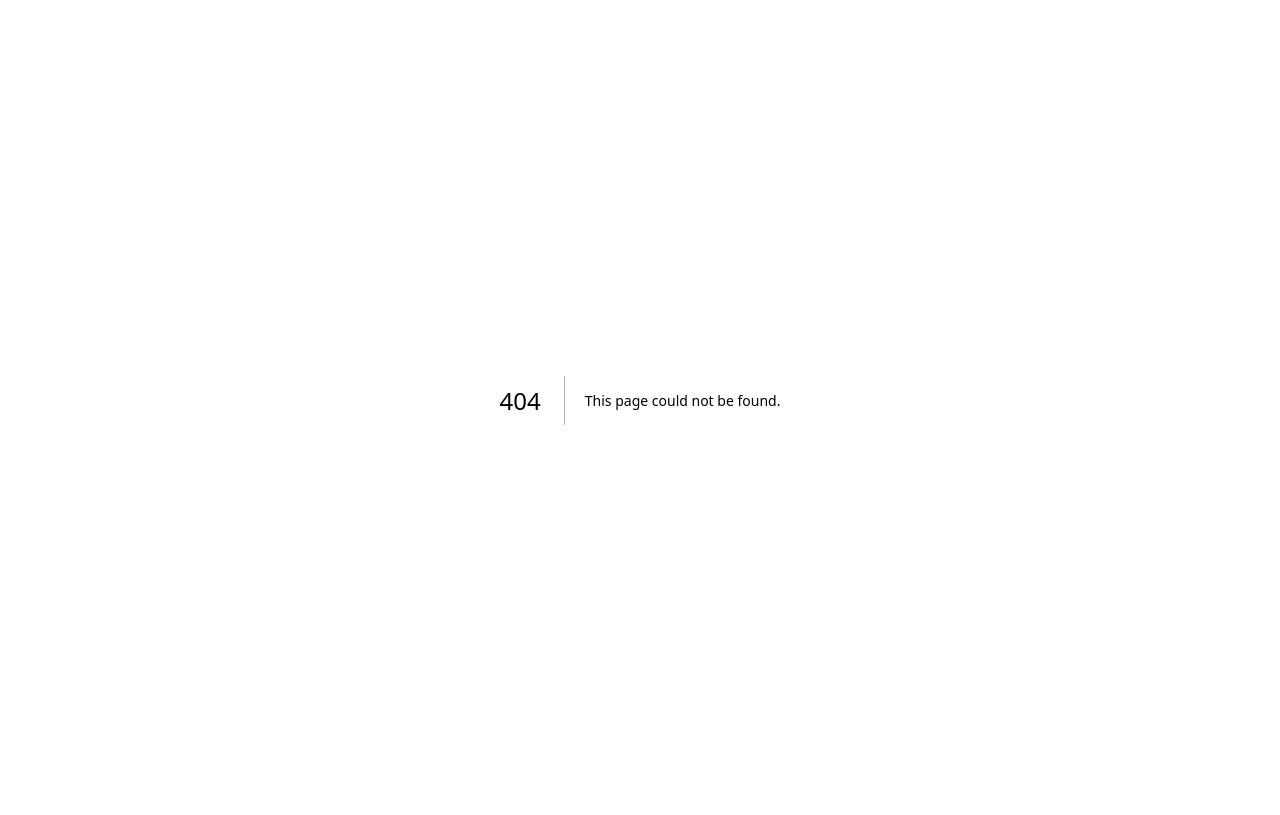
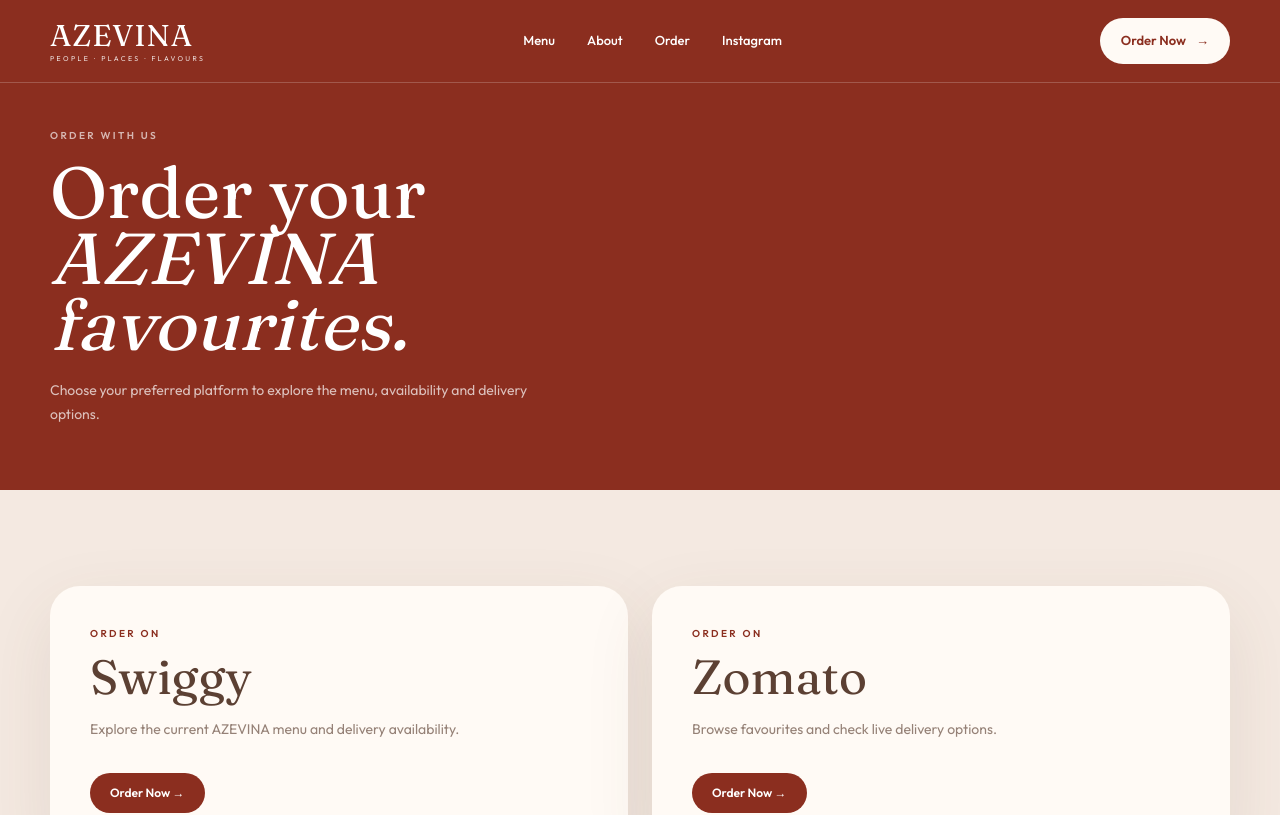
Before and after one commit to mdmoin7/nouratable, a Next.js app: page /order in a window 1280 px wide. Before the commit this address had no page. Shown: the top 815 px of the page. Built offline with nearby package versions, Linux system fonts and the light colour scheme.

Commit message:
feat(azevina): build aggregator order page

```diff
--- /dev/null
+++ b/app/order/page.tsx
@@ -0,0 +1,18 @@
+import Link from "next/link";
+import { SiteHeader } from "@/components/site-header";
+import { SiteFooter } from "@/components/site-footer";
+
+const platforms = [
+  { name: "Swiggy", href: "#", note: "Explore the current AZEVINA menu and delivery availability." },
+  { name: "Zomato", href: "#", note: "Browse favourites and check live delivery options." },
+];
+
+export default function OrderPage() {
+  return (
+    <div className="site-shell bg-[#f4e9e1]">
+      <div className="bg-[#8b2e1f] text-white"><SiteHeader /><div className="container flex min-h-[430px] items-end pb-16 pt-32"><div><p className="eyebrow text-white/65">Order with us</p><h1 className="font-display mt-4 max-w-2xl text-6xl leading-[.92] md:text-7xl">Order your<br /><em>AZEVINA favourites.</em></h1><p className="mt-5 max-w-lg text-sm leading-6 text-white/70">Choose your preferred platform to explore the menu, availability and delivery options.</p></div></div></div>
+      <main className="container py-16 md:py-24"><div className="grid gap-6 md:grid-cols-2">{platforms.map((platform) => <a key={platform.name} href={platform.href} className="group rounded-[30px] bg-[#fffaf5] p-8 soft-shadow transition hover:-translate-y-1 md:p-10"><p className="eyebrow text-[#8b2e1f]">Order on</p><h2 className="font-display mt-3 text-5xl text-[#5c4033]">{platform.name}</h2><p className="mt-4 max-w-sm text-sm leading-6 text-[#5c4033]/65">{platform.note}</p><span className="mt-8 inline-flex rounded-full bg-[#8b2e1f] px-5 py-3 text-xs font-semibold text-white">Order Now →</span></a>)}</div><div className="mt-14 rounded-[30px] border border-[#5c4033]/10 bg-[#ebdcc8] p-7 text-center md:p-10"><p className="font-display text-3xl text-[#5c4033]">Good food brings people together.</p><p className="mx-auto mt-3 max-w-xl text-sm leading-6 text-[#5c4033]/65">Menu items, pricing and availability may vary by location and platform.</p><Link href="/menu" className="mt-6 inline-flex text-sm font-semibold text-[#8b2e1f]">Back to menu →</Link></div></main>
+      <SiteFooter />
+    </div>
+  );
+}
```
